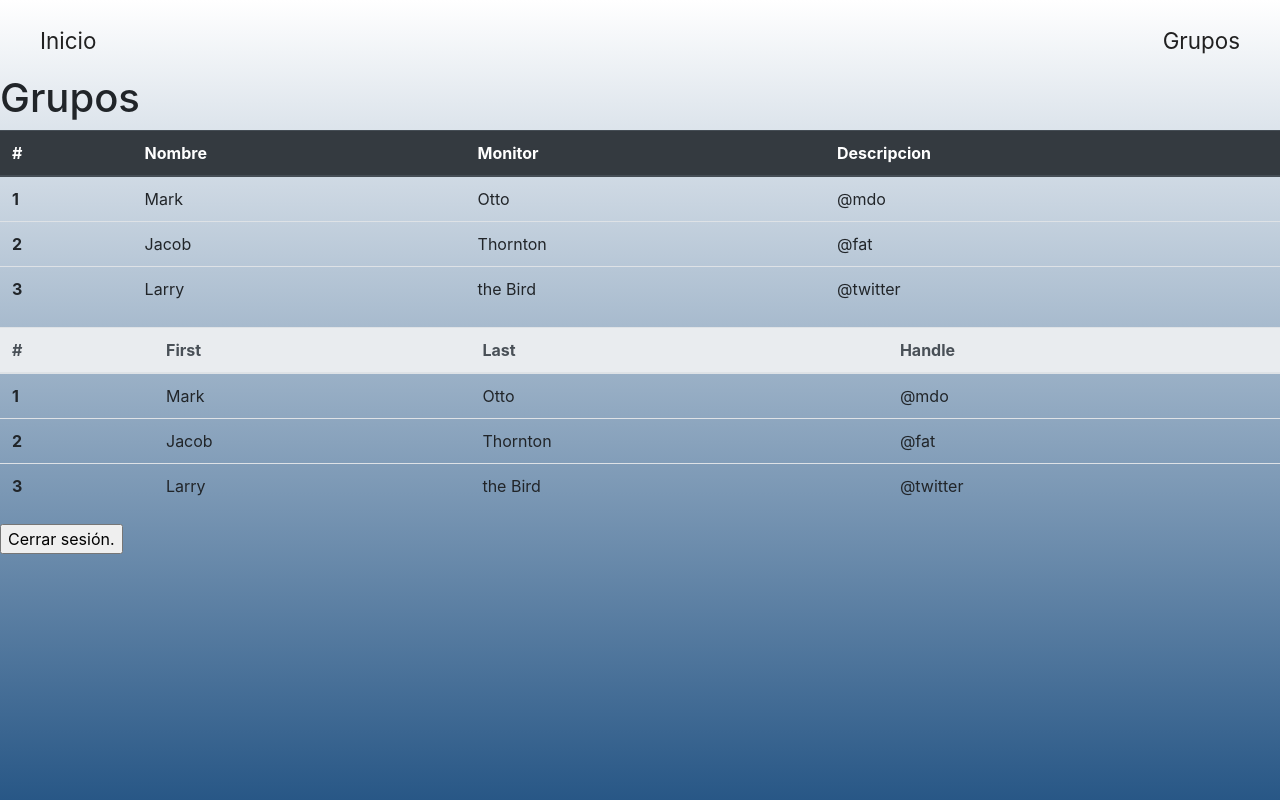
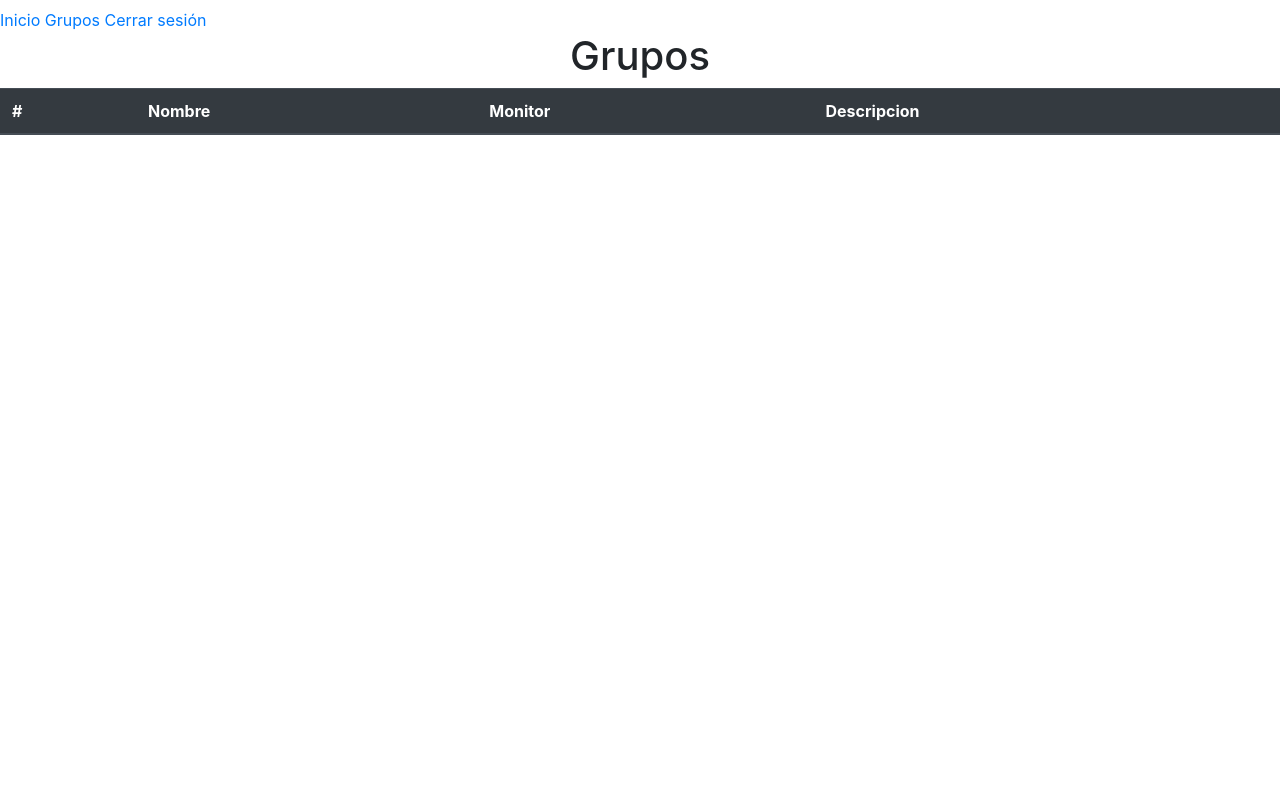
Before and after one commit to DANIIAZ1/ProyectoFinalAF, a PHP site: page /frontend/grupos.php in a window 1280 px wide. Run offline with PHP 8.4, Linux system fonts and the light colour scheme; the visitor is signed in with stand-in values (Sample User, id 1); lists and menus that the app fills with data are empty; some libraries are stand-ins or nearby versions.

Commit message:
Añadir Grupo

```diff
--- a/css/style.css
+++ b/css/style.css
@@ -57,9 +57,10 @@ h3 {
     }
 }
 .header nav a{
-    color: var(--oscuro);
+    color: var(--secundario);
     text-decoration: none;
     font-size: 1.4rem;
+    font-weight: 700;
     margin-bottom: 2rem;
 }
 .header nav a:last-of-type {
--- a/frontend/grupos.php
+++ b/frontend/grupos.php
@@ -11,7 +11,7 @@ $user= $_SESSION['usuario'];
 </head>
 <body>
     <div class= perfil>
-    <h1>Grupos</h1>
+    <h1 class="text-center">Grupos</h1>
 
     </div>
     <table class="table">
@@ -23,61 +23,7 @@ $user= $_SESSION['usuario'];
       <th scope="col">Descripcion</th>
     </tr>
   </thead>
-  <tbody>
-    <tr>
-      <th scope="row">1</th>
-      <td>Mark</td>
-      <td>Otto</td>
-      <td>@mdo</td>
-    </tr>
-    <tr>
-      <th scope="row">2</th>
-      <td>Jacob</td>
-      <td>Thornton</td>
-      <td>@fat</td>
-    </tr>
-    <tr>
-      <th scope="row">3</th>
-      <td>Larry</td>
-      <td>the Bird</td>
-      <td>@twitter</td>
-    </tr>
-  </tbody>
 </table>
-
-<table class="table">
-  <thead class="thead-light">
-    <tr>
-      <th scope="col">#</th>
-      <th scope="col">First</th>
-      <th scope="col">Last</th>
-      <th scope="col">Handle</th>
-    </tr>
-  </thead>
-  <tbody>
-    <tr>
-      <th scope="row">1</th>
-      <td>Mark</td>
-      <td>Otto</td>
-      <td>@mdo</td>
-    </tr>
-    <tr>
-      <th scope="row">2</th>
-      <td>Jacob</td>
-      <td>Thornton</td>
-      <td>@fat</td>
-    </tr>
-    <tr>
-      <th scope="row">3</th>
-      <td>Larry</td>
-      <td>the Bird</td>
-      <td>@twitter</td>
-    </tr>
-  </tbody>
-</table>
-    <a href="../backend/salir.php">
-            <input type="button" value="Cerrar sesión.">
-    </a>
 
 
 </body>
--- a/static/header.php
+++ b/static/header.php
@@ -2,11 +2,7 @@
 session_start();
 $sss= $_SESSION['usuario'];
 ?>
-<link rel="stylesheet" href="https://necolas.github.io/normalize.css/8.0.0/normalize.css">
-<link rel="stylesheet" href="https://use.fontawesome.com/releases/v5.4.1/css/all.css" integrity="sha384-5sAR7xN1Nv6T6+dT2mhtzEpVJvfS3NScPQTrOxhwjIuvcA67KV2R5Jz6kr4abQsz" crossorigin="anonymous">
-<link href="https://fonts.googleapis.com/css?family=Krub" rel="stylesheet">
-<link href="https://fonts.googleapis.com/css?family=Krub:400,700" rel="stylesheet">
-<link rel="stylesheet" href="../css/style.css">
+
 <div class="header">
     <?php if($sss != null || $sss != '') { ?>
         <label><?php echo '<script type="text/javascript">
@@ -21,6 +17,6 @@ $sss= $_SESSION['usuario'];
         <nav>
             <a href="../index.php">Inicio</a>
             <a href="grupos.php">Grupos</a>
-
+            <a href="../backend/salir.php">Cerrar sesión</a>
         </nav>
     </div>
```
Also changed, not shown: other parts of css/style.css (+34 -1 lines), backend/addgrupo.php (added, +33 -0 lines), frontend/addgrupo.html (added, +41 -0 lines), frontend/perfil.php (+40 -7 lines), img/bk.jpg (added), img/icon.png (added).
